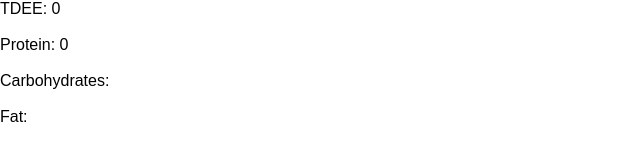
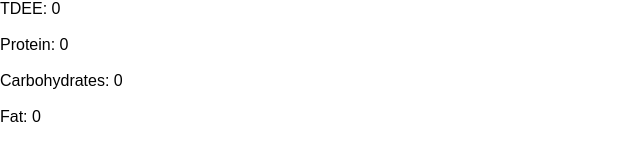
Before and after one commit to teemoetee/health-nut, a React (Create React App) app in the folder health-nut/: page / in a window 1280 px wide. Shown: the part 191-352 px from the top of the page, without its empty margins (0-640 px from the left). Built offline with nearby package versions, Linux system fonts and the light colour scheme.

Commit message:
added macro calculation for protein, fat and carb.

```diff
--- a/health-nut/src/App.js
+++ b/health-nut/src/App.js
@@ -7,12 +7,7 @@ const initial_state = {
   weight: 0,
   height: 0,
   age: 0,
-  activity: 1,
-  ree: 0,
-  tdee: 0,
-  protein: 0,
-  carbohydrates: 0,
-  fat: 0
+  activity: 1
 }
 
 class App extends Component {
@@ -50,9 +45,19 @@ class App extends Component {
   }
   calculateFat = () => {
     //calculate fat
+    var newFat = 0;
+    var calcTdee = this.calculateTdee();
+    newFat = (Number(calcTdee * .25) / 9);
+    return newFat;
   }
   calculateCarbohydrates = () => {
     //calculate carbs
+    var newCarb = 0;
+    var calcTdee = this.calculateTdee();
+    var calcPro = this.calculateProtein();
+    var calcFat = this.calculateFat();
+    newCarb = (Number(calcTdee - (calcPro * 4) - (calcFat*9)));
+    return newCarb;
   }
 
   render() {
```
